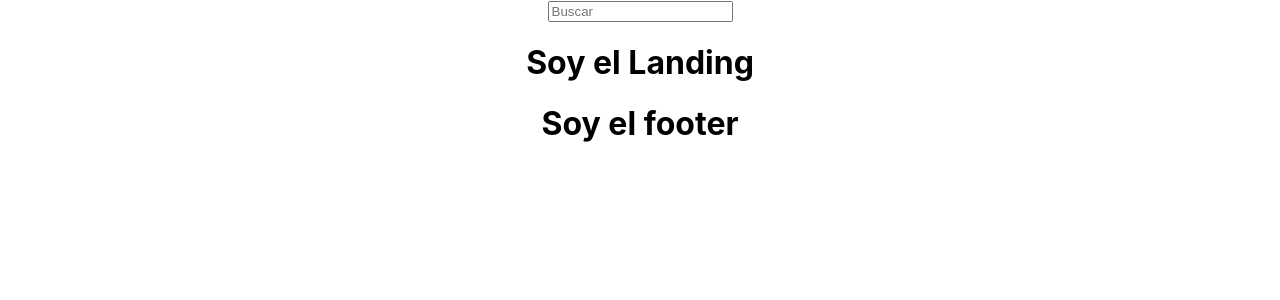
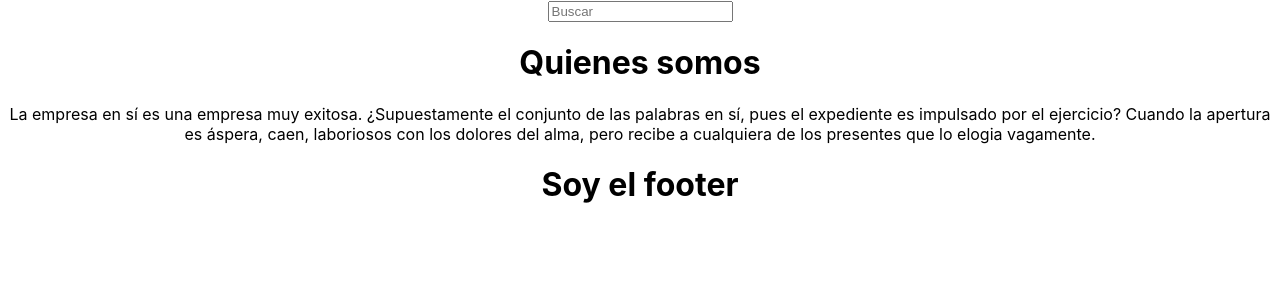
Before and after one commit to Luis901810/taekwondo-florencia, a React (Create React App) app: page / in a window 1280 px wide. Shown: the top 300 px of the page. Built offline with nearby package versions, Linux system fonts and the light colour scheme.

Commit message:
ABOUT HECHO

```diff
--- /dev/null
+++ b/src/components/abaut/About.jsx
@@ -0,0 +1,19 @@
+
+
+
+export default function About () {
+
+    return (
+        <div>
+        <h1>Quienes somos</h1>
+
+            <p> La empresa en sí es una empresa muy exitosa.
+             ¿Supuestamente el conjunto de las palabras en sí, pues el expediente es impulsado por el ejercicio?
+             Cuando la apertura es áspera, caen, laboriosos con los dolores del alma,
+            pero recibe a cualquiera de los presentes que lo elogia vagamente.
+        </p>
+        </div>
+
+
+    );
+}
--- a/src/views/landing/Landing.jsx
+++ b/src/views/landing/Landing.jsx
@@ -1,10 +1,12 @@
+import About from "../../components/abaut/About";
 
 
 const Landing = () =>{
 
     return(
         <div>
-            <h1>Soy el Landing</h1>
+
+            <About />
         </div>
 
     )
```
